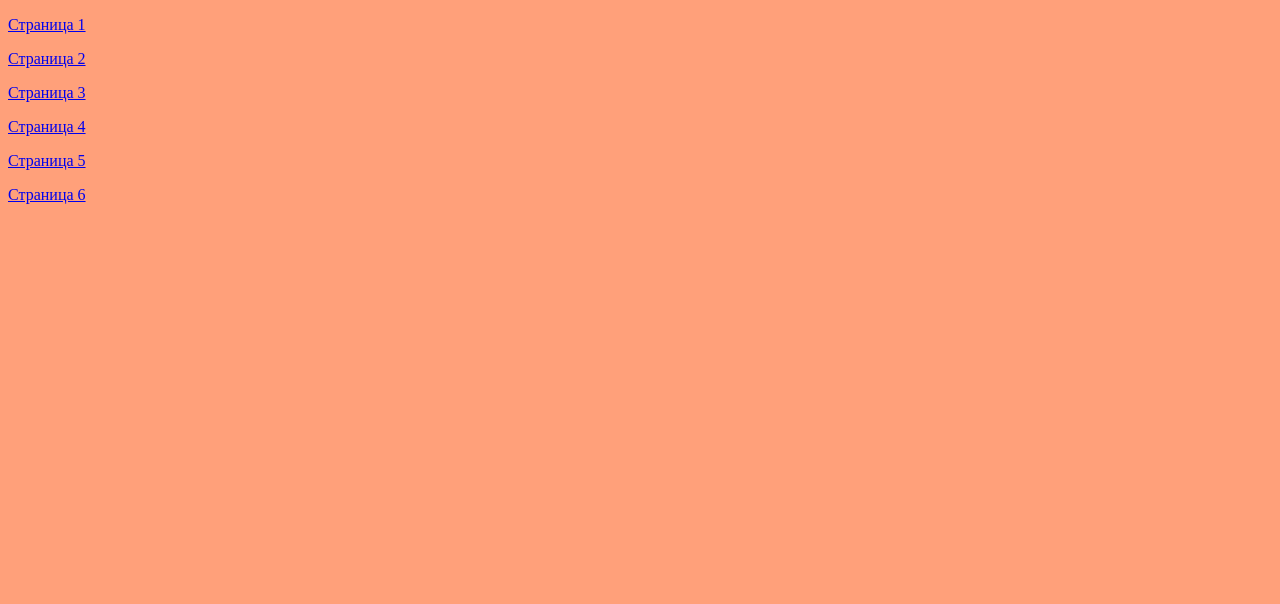
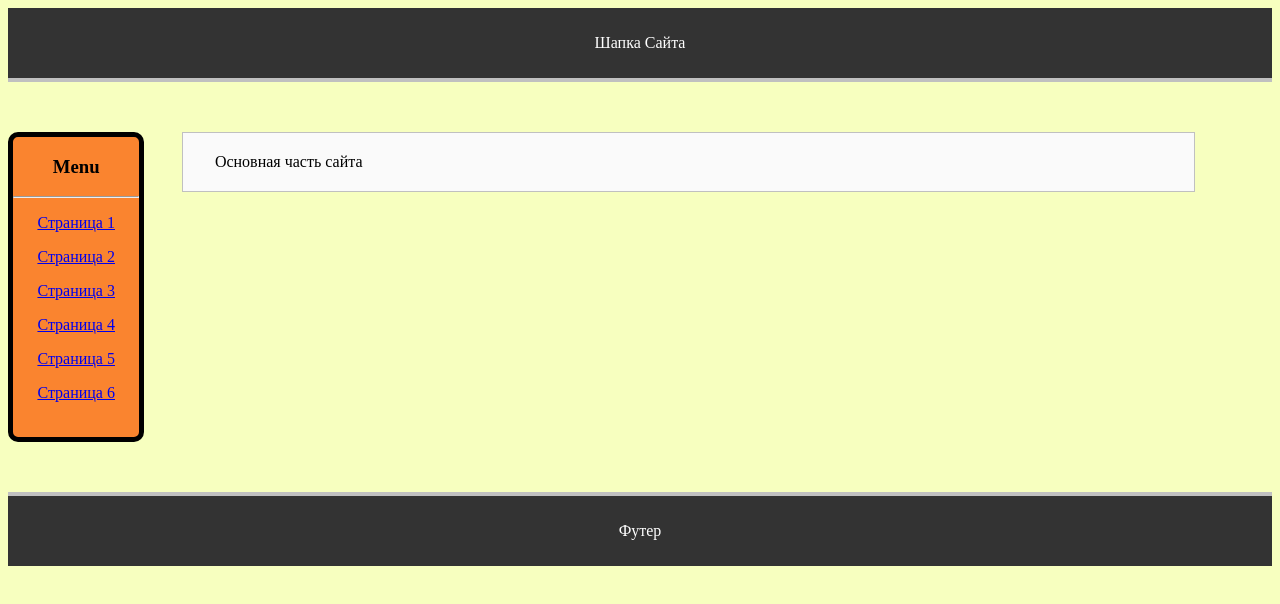
Before and after one commit to vladislav949/HTML_CSS, a plain HTML site: page f2/index.html in a window 1280 px wide. Drawn offline with Linux system fonts and the light colour scheme.

Commit message:
commit19

```diff
--- /dev/null
+++ b/f2/css/4.css
@@ -0,0 +1,57 @@
+@import url('https://fonts.googleapis.com/css2?family=Fuggles&display=swap');
+* { /* убрать все отступы на сайте */
+  margin: 0;
+  padding: 0;
+  } /* *- обращение ко всем html объектам
+
+
+/* Подключение шрифтов гугл import */
+body {background: #4314ffb8;}
+.main_text {
+  color: #000000b8; /* Цвет текста */
+  text-align: center; /* Расположение текста */
+  font-size: 28px; /* Размер шрифта (14-default) 2em-будет=28px */
+  font-style: normal; /* Стиль текста */
+  font-weight: 800; /* Насколько жирным будет текст */
+  font-family: 'Fuggles', cursive;  /* Шрифт (подключенный шрифт Fuggles) */
+  text-transform: none; /* В каком регистре будет текст */
+  word-spacing: normal; /* Пространство между словами */
+  letter-spacing: normal; /* Пространство между символами */
+  line-height: normal; /* Расстояние между строками */
+}
+#block {
+  background: red;
+  height: 200px; /* Высота блока */
+  width: 100px; /* Ширина блока */
+  border: 2px solid black; /* Обводка блока */
+  /* border-top -- обводка только сверху
+  border-bottom -- снизу и т.д */
+  border-bottom-style: dotted;
+  border-radius: 15px 30% 20px 25px; /* Скругление углов */
+  opacity: 0.9;  /* Прозрачность 1-дефолт, 0 прозрачный */
+  margin: 20px; /* Внешний отступ, можно применить к любой стороне как border*/
+  padding: 10px; /* Внутренний отступ */
+  display: /* Что из себя будет представлять объект (блок, строчный элемент и тд) */
+}
+
+/* ---------- Позиционирование html объектов -------------------------- */
+.block1 {
+  width: 200px;
+  height: 200px;
+  margin: 20px;
+  background: red;
+}
+
+#first {
+  float: left; /* блок будет прижат к левой стороне, так что справа можно добавить еще один */
+}
+
+#second {
+  background: blue;
+  float: left;
+}
+
+#third {
+  float: right;
+  background: green;
+}
--- /dev/null
+++ b/f2/css/5.css
@@ -0,0 +1,58 @@
+* {
+  margin: 0;
+  padding: 0;
+  }
+
+#link {
+  background: red;
+  color: #fff;
+  text-align: center;
+  width: 50px;
+  height: 50px;
+  line-height: 50px;
+  border-radius: 50%;
+  position: absolute; /* Абсолютное позиционирование поверх */
+  left: 10px;
+  top: 5px;
+  /* position: fixed зафиксирует объект при скроле */
+}
+
+#header, #footer {
+  width: 100%;
+  height: 70px;
+  text-align: center;
+  border-bottom: 4px solid silver;
+  background: #333;
+  color: #fff;
+  line-height: 70px; /* Если указать значение как и в height, текст будет в середине */
+  margin-bottom: 50px;
+  float: left;
+}
+
+#footer {
+  margin-bottom: 0;
+  margin-top: 50px;
+  border-bottom: 0;
+  border-top: 4px solid silver;
+}
+
+#main {
+  width: 50%;
+  margin-left: 10%;
+  background: #fafafa;
+  border: 1px solid silver;
+  padding: 20px 2.5%;
+  float:left;
+}
+
+
+#aside {
+  width: 20%;
+  padding: 20px 2.5%;
+  background: #fafafa;
+  border: 1px solid silver;
+  margin-left: 5%;
+  float:left;
+  position: relative; /* позиционирование */
+  top: -10px; /* поднять вверх на 10px */
+}
--- a/f2/css/main.css
+++ b/f2/css/main.css
@@ -3,5 +3,43 @@ a:hover {
   text-decoration:overline;
 }
 body {
-  background: #FFA07A;
+  background: #f7ffbf;
 }
+
+#header, #footer {
+  width: 100%;
+  height: 70px;
+  text-align: center;
+  border-bottom: 4px solid silver;
+  background: #333;
+  color: #fff;
+  line-height: 70px;
+  margin-bottom: 50px;
+  float: left;
+}
+
+#menu {
+  height: 300px;
+  width: 10%;
+  border: 5px solid black;
+  text-align: center;
+  border-radius: 10px;
+  background: #fa842f;
+  float: left;
+}
+
+#main {
+  width: 75%;
+  margin-left: 3%;
+  background: #fafafa;
+  border: 1px solid silver;
+  padding: 20px 2.5%;
+  float:left;
+}
+
+#footer {
+  margin-bottom: 0;
+  margin-top: 50px;
+  border-bottom: 0;
+  border-top: 4px solid silver;
+}
--- a/f2/index.html
+++ b/f2/index.html
@@ -6,11 +6,19 @@
     <link rel="stylesheet" href="css/main.css"> <!--Подключение css-->
   </head>
   <body>
+    <div id="header">
+      Шапка Сайта
+    </div>
+    <div id="menu">
+      <h3>Menu</h3><hr>
       <p><a href="1.html">Страница 1</a></p>
       <p><a href="2.html">Страница 2</a></p>
       <p><a href="3.html">Страница 3</a></p>
       <p><a href="4.html">Страница 4</a></p>
       <p><a href="5.html">Страница 5</a></p>
       <p><a href="6.html">Страница 6</a></p>
+    </div>
+    <div id="main">Основная часть сайта</div>
+    <div id="footer">Футер</div>
   </body>
 </html>
```
Also changed, not shown: f2/4.html (added, +27 -0 lines), f2/5.html (added, +15 -0 lines). Lines whose indentation alone changed are shown as unchanged.
